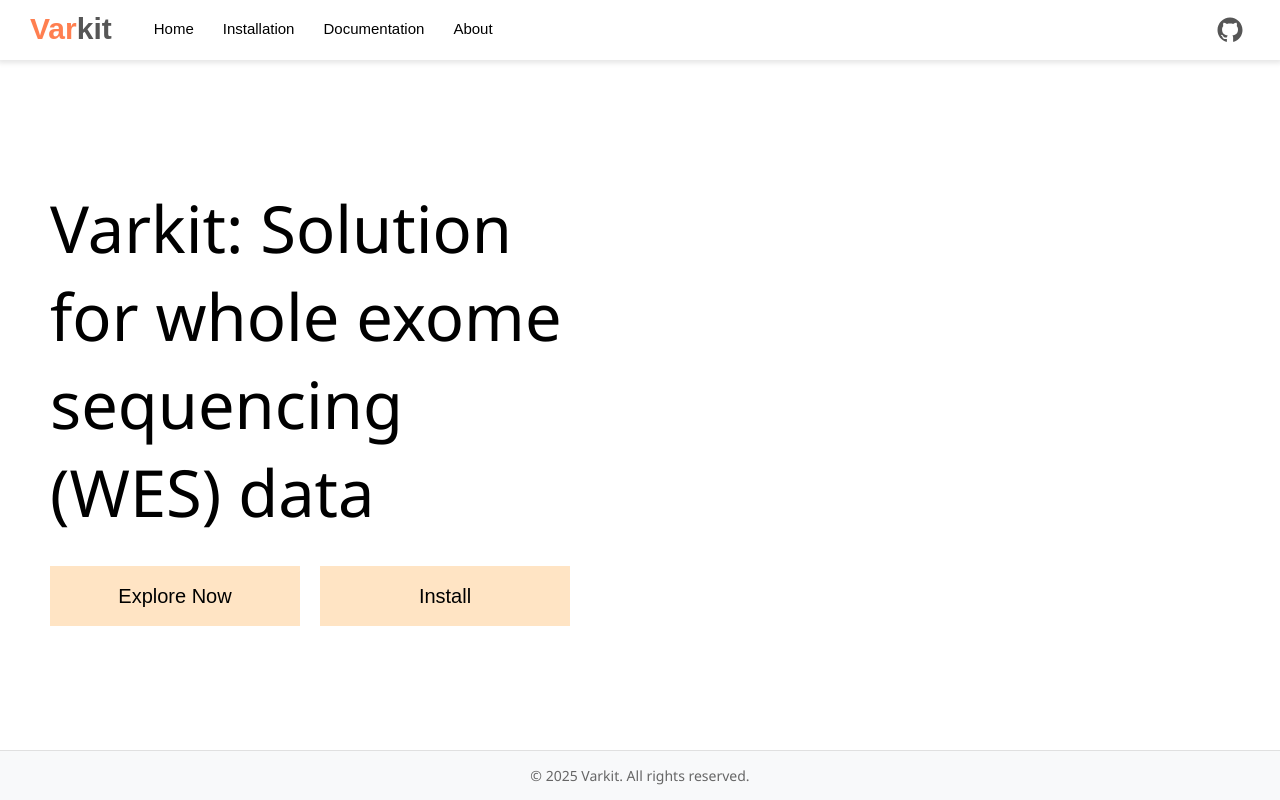
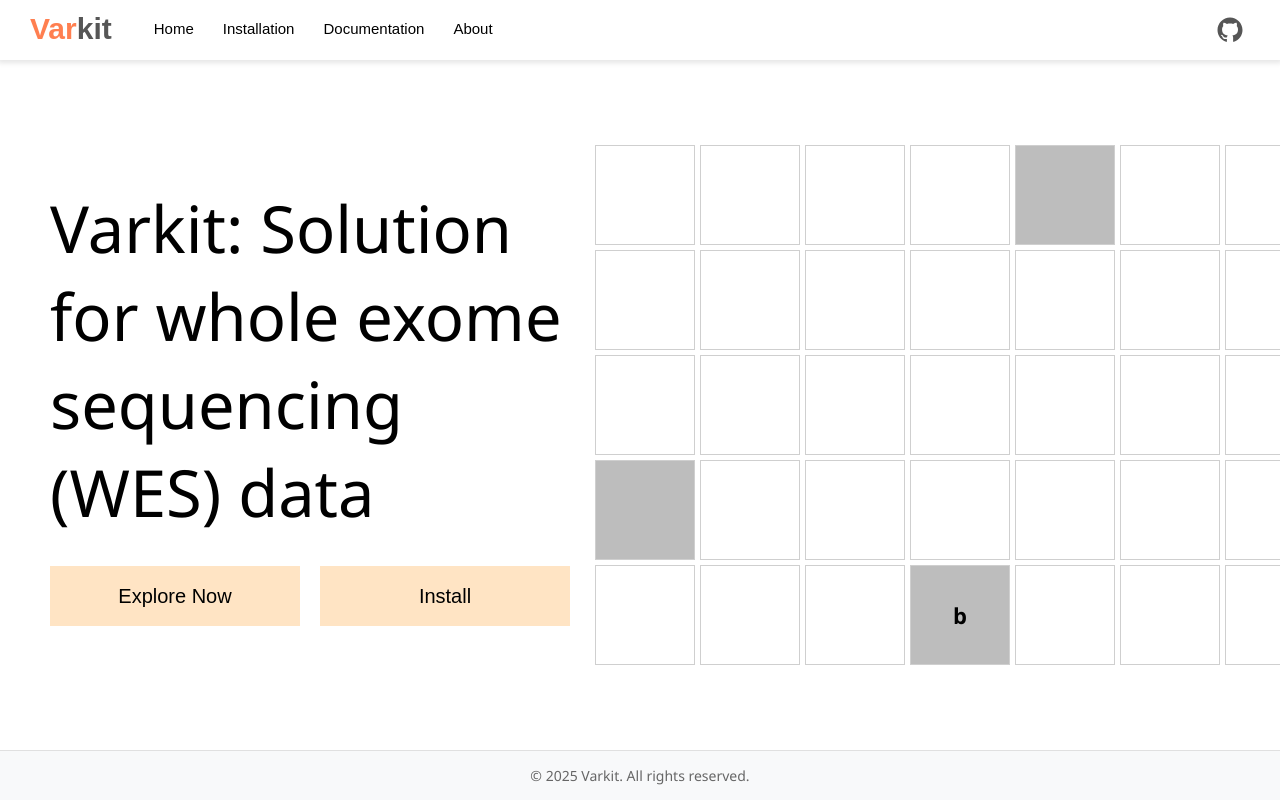
Before and after one commit to lakieungocquyet/varkit-pages, a React (Vite) app: page /varkit-pages/home in a window 1280 px wide. Built offline with nearby package versions, Linux system fonts and the light colour scheme.

Commit message:
Update site

```diff
--- a/src/components/Home.jsx
+++ b/src/components/Home.jsx
@@ -15,7 +15,62 @@ function Home() {
                 </div>
             </div>
             <div className="home_design">
+                <div class="grid">
+                    <div class="cell"></div>
+                    <div class="cell"></div>
+                    <div class="cell"></div>
+                    <div class="cell"></div>
+                    <div class="cell flip">
+                        <div className="cell_inner">
+                            <div className="front"></div>
+                            <div className="back"></div>
+                        </div>
+                    </div>
 
+
+                    <div class="cell"></div>
+                    <div class="cell"></div>
+                    <div class="cell"></div>
+                    <div class="cell"></div>
+
+                    <div class="cell"></div>
+                    <div class="cell"></div>
+                    <div class="cell"></div>
+                    <div class="cell"></div>
+                    <div class="cell"></div>
+
+                    <div class="cell"></div>
+                    <div class="cell"></div>
+                    <div class="cell"></div>
+                    <div class="cell"></div>
+                    <div class="cell"></div>
+                    <div class="cell"></div>
+                    <div class="cell"></div>
+                                        <div class="cell flip">
+                        <div className="cell_inner">
+                            <div className="front"></div>
+                            <div className="back"></div>
+                        </div>
+                    </div>
+                    <div class="cell"></div>
+                    <div class="cell"></div>
+                    <div class="cell"></div>
+                    <div class="cell"></div>
+                    <div class="cell"></div>
+                    <div class="cell"></div>
+                    <div class="cell"></div>
+                    <div class="cell"></div>
+                    <div class="cell"></div>
+                    <div class="cell flip">
+                        <div className="cell_inner">
+                            <div className="front">a</div>
+                            <div className="back">b</div>
+                        </div>
+                    </div>
+                    <div class="cell"></div>
+                    <div class="cell"></div>
+                    <div class="cell"></div>
+                </div>
             </div>
 
         </div>
--- a/src/styles/_Home.scss
+++ b/src/styles/_Home.scss
@@ -43,5 +43,80 @@
     }
     .home_design {
         grid-area: right;
+        display: flex;
+        justify-content: center;
+        align-items: center;
+.grid {
+  display: grid;
+  grid-template-columns: repeat(7, 100px);
+  grid-template-rows: repeat(4, 100px);
+  gap: 5px;
+  perspective: 1000px;
+}
+
+/* ô cha – cố định kích thước */
+.cell {
+            width: 100px;
+            height: 100px;
+            position: relative;
+            border: 1px solid #cfcfcf;
+            overflow: hidden;
+            box-sizing: border-box;
+}
+
+/* phần xoay */
+.cell_inner {
+            width: 100%;
+            height: 100%;
+            transform-style: preserve-3d;
+}
+
+/* nếu ô này flip */
+.cell.flip .cell_inner {
+  animation: flipCard 6s infinite ease-in-out;
+}
+
+/* hai mặt */
+.front, .back {
+            position: absolute;
+            width: 100%;
+            height: 100%;
+            backface-visibility: hidden;
+            display: flex;
+            justify-content: center;
+            align-items: center;
+            font-size: 22px;
+            font-weight: 600;
+}
+        .front {
+            background: #e3e3e3;
+        }
+
+        .back {
+            background: #bdbdbd;
+            transform: rotateY(180deg);
+        }
+.front {
+  background: #e3e3e3;
+}
+
+.back {
+  background: #bdbdbd;
+  transform: rotateY(180deg);
+}
+
+@keyframes flipCard {
+  0%   { transform: rotateY(0deg); }
+  20%  { transform: rotateY(180deg); } /* quay nhanh */
+  100% { transform: rotateY(180deg); } /* đứng yên chờ */
+}
+
+.cell:not(.flip) {
+  animation: none;
+}
+.cell.flip:nth-child(3)  { animation-delay: .3s; }
+.cell.flip:nth-child(8)  { animation-delay: .6s; }
+.cell.flip:nth-child(12) { animation-delay: 1s; }
+.cell.flip:nth-child(17) { animation-delay: 1.4s; }
     }
 }
```
Also changed, not shown: src/components/FlipCell.jsx (added, +24 -0 lines).
